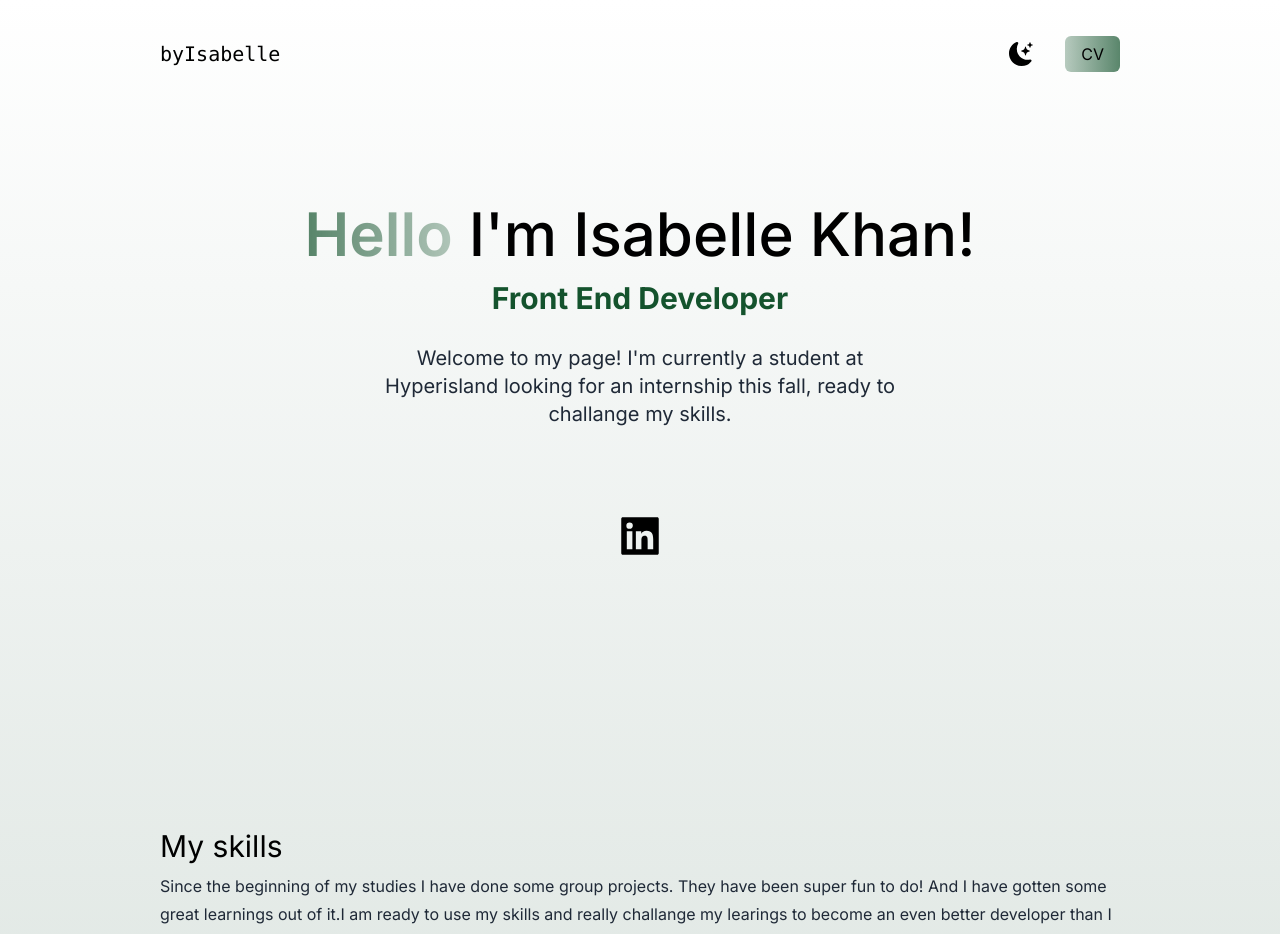
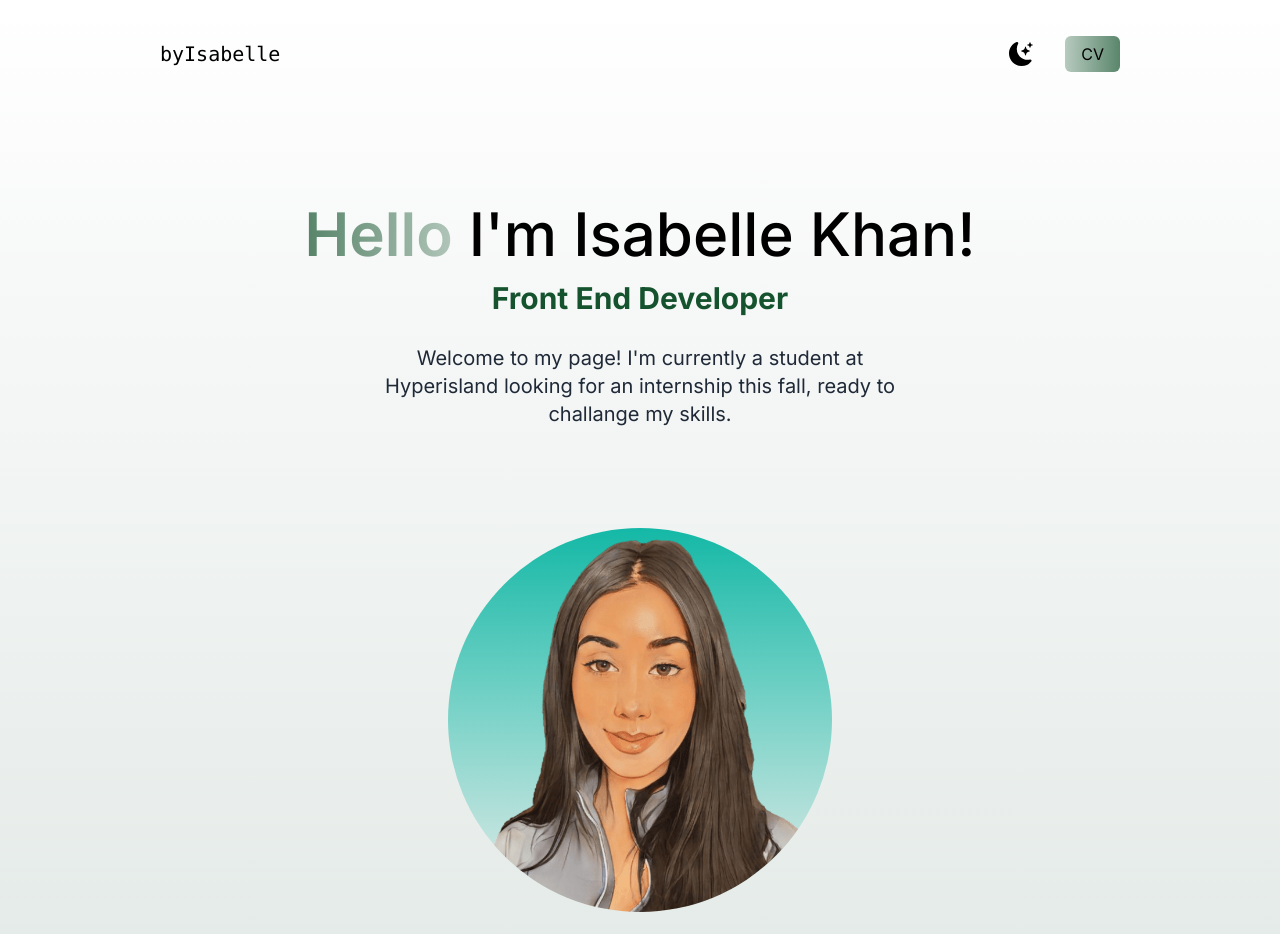
Before and after one commit to Isabellekhan/portfolio, a Next.js app: page / in a window 1280 px wide. Shown: the top 934 px of the page. Built offline with nearby package versions, Linux system fonts and the light colour scheme.

Commit message:
adding a picture

```diff
--- a/src/app/page.js
+++ b/src/app/page.js
@@ -5,7 +5,7 @@
   AiFillYoutube,
 } from "react-icons/ai";
 import Image from "next/image";
-import isabelle from "public/Isabellenobg.png";
+import isabelle from "public/CartoonIsabelle.png";
 import design from "public/design.png";
 import code from "public/code.png";
 import consulting from "public/consulting.png";
@@ -58,6 +58,10 @@
               Welcome to my page! I'm currently a student at Hyperisland looking
               for an internship this fall, ready to challange my skills.
             </p>
+
+            <div className="mx-auto bg-gradient-to-b from-teal-500 rounded-full w-80 h-80 relative overflow-hidden mt-20 md:h-96 md:w-96">
+              <Image src={isabelle} layout="fill" objectFit="cover" />
+            </div>
           </div>
           <div className="text-5xl flex justify-center gap-16 py-6 text-black ">
             <a href="https://www.linkedin.com/in/isabelle-khan-825656162">
```
Also changed, not shown: public/CartoonIsabelle.png (added).
